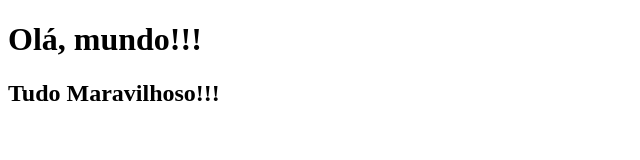
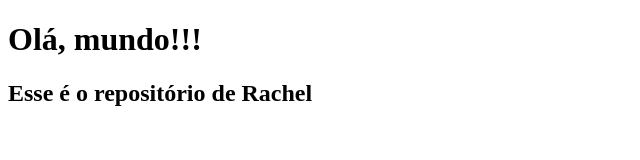
Before and after one commit to rachelbau2103-cloud/Rachelbau, a plain HTML site: page index.html in a window 1280 px wide. Shown: the whole page, without its empty margins (0-640 px from the left). Drawn offline with Linux system fonts and the light colour scheme.

Commit message:
test alterei

```diff
--- a/index.html
+++ b/index.html
@@ -8,7 +8,7 @@
 <body>
 
     <h1>Olá, mundo!!!</h1>
-    <H2>Tudo Maravilhoso!!! </H2>
+    <H2>Esse é o repositório de Rachel</H2>
 
 </body>
 </html>
```
